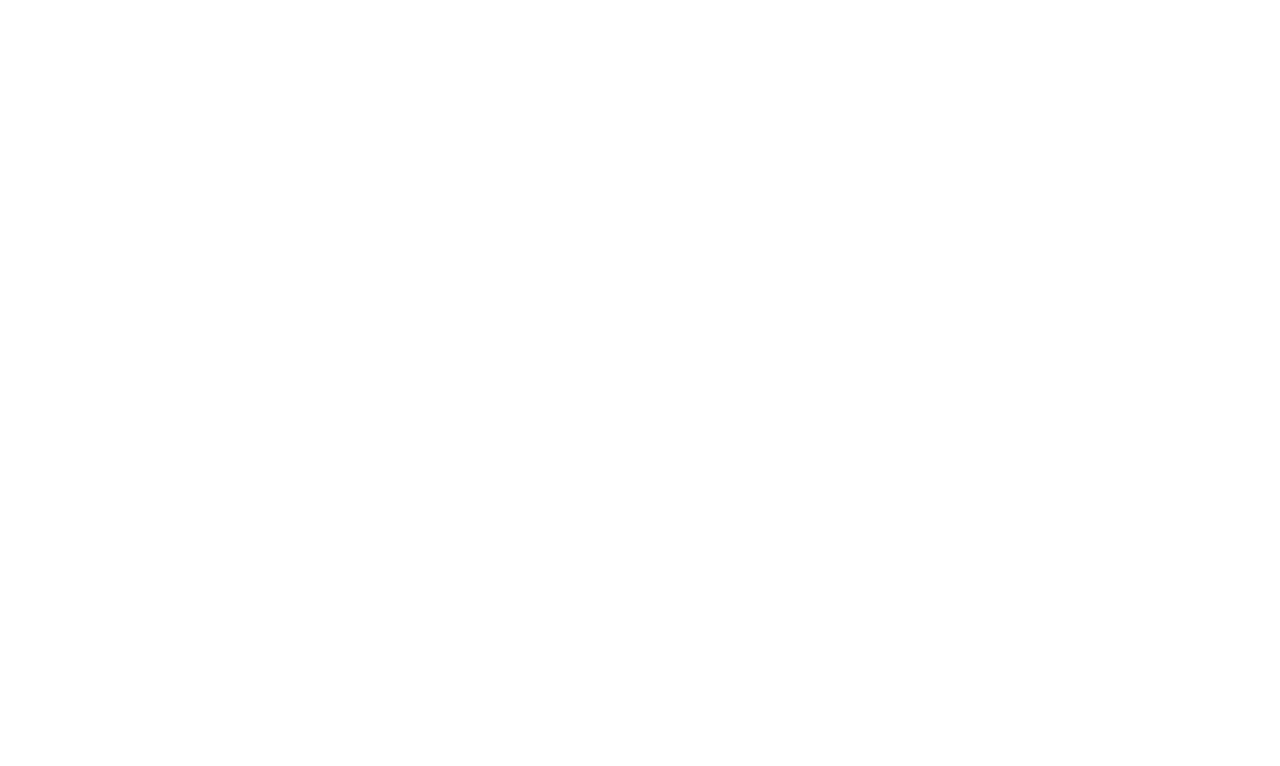
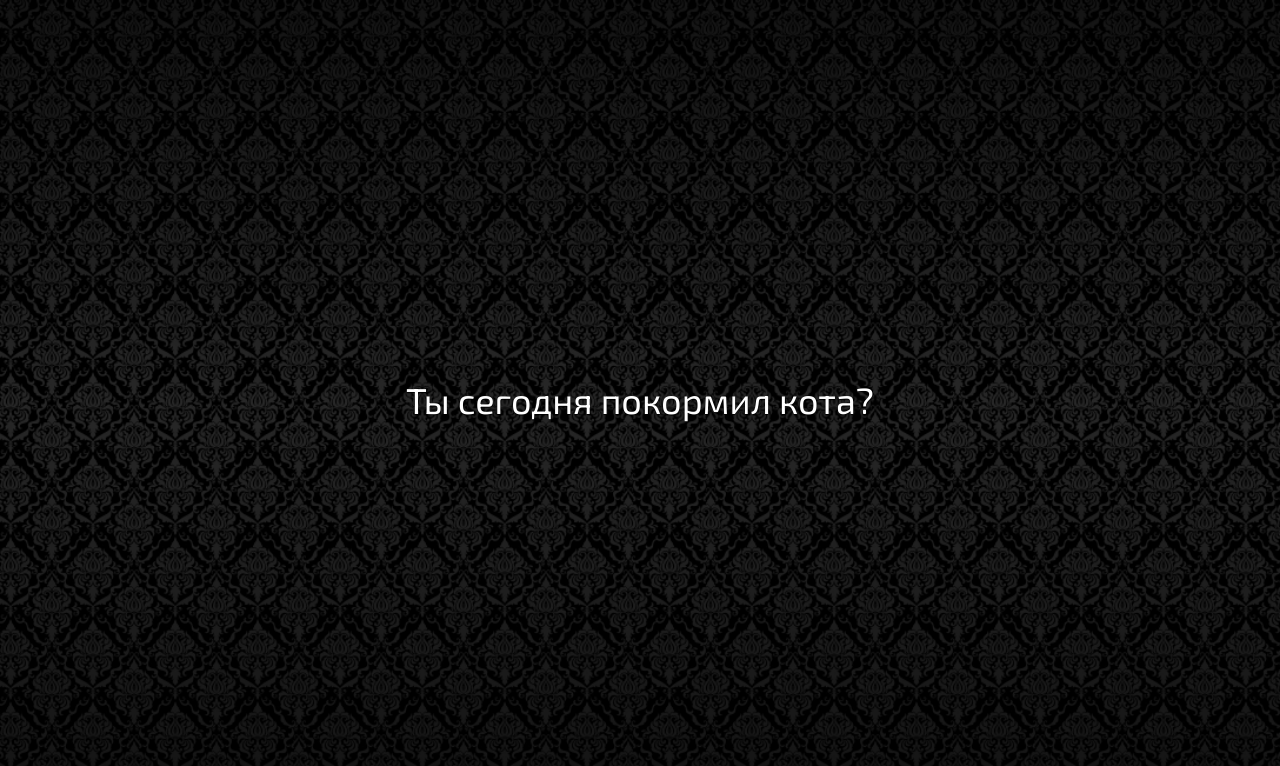
Before and after one commit to Xomek/cat-cards, a React (Create React App) app: page / in a window 1280 px wide. Shown: the top 766 px of the page. Built offline with nearby package versions, Linux system fonts and the light colour scheme.

Commit message:
fix/ fixed interface ICatsFood and created mock data

```diff
--- a/public/index.html
+++ b/public/index.html
@@ -4,6 +4,12 @@
     <meta charset="utf-8" />
     <meta name="viewport" content="width=device-width, initial-scale=1" />
     <title>cat-cards</title>
+    <link rel="preconnect" href="https://fonts.googleapis.com" />
+    <link rel="preconnect" href="https://fonts.gstatic.com" crossorigin />
+    <link
+      href="https://fonts.googleapis.com/css2?family=Exo+2&family=Roboto:wght@300;400;700&display=swap"
+      rel="stylesheet"
+    />
   </head>
   <body>
     <div id="root"></div>
--- a/src/components/CatsFoodList/CatsFoodList.module.scss
+++ b/src/components/CatsFoodList/CatsFoodList.module.scss
@@ -0,0 +1,8 @@
+.title {
+  font-weight: 300;
+  font-size: 36px;
+  line-height: 44px;
+  text-align: center;
+  color: #fff;
+  text-shadow: 0px 1px 1px #000000;
+}
--- a/src/components/CatsFoodList/index.tsx
+++ b/src/components/CatsFoodList/index.tsx
@@ -17,6 +17,7 @@
 
   return (
     <div className={catsFoodListStyles} {...props}>
+      <h2 className={styles.title}>Ты сегодня покормил кота?</h2>
       {catsFoodArr.map((catsFood) => (
         <CatsFood key={catsFood.id} catsFood={catsFood} />
       ))}
--- a/src/interfaces/catsFood.interface.ts
+++ b/src/interfaces/catsFood.interface.ts
@@ -6,9 +6,7 @@
 
 export interface ICatsFood {
   id: string;
-  tagline: string;
   title: string;
   description: string;
   weight: EWeightFood;
-  subText: string;
 }
--- a/src/page/Home/index.tsx
+++ b/src/page/Home/index.tsx
@@ -1,12 +1,34 @@
 import { FC } from "react";
 import { CatsFoodList } from "../../components";
-import { ICatsFood } from "../../interfaces/catsFood.interface";
+import { filterStyles } from "../../helpers/filterStyles";
+import { EWeightFood, ICatsFood } from "../../interfaces/catsFood.interface";
 
 const Home: FC = () => {
-  const catsFoodArr: ICatsFood[] = [];
+  const homeStyles = filterStyles(["page"]);
+
+  const catsFoodArr: ICatsFood[] = [
+    {
+      id: "1",
+      title: "Нямушка с фуа-гра",
+      description: "10 порций мышь в подарок",
+      weight: EWeightFood.zeroFive,
+    },
+    {
+      id: "2",
+      title: "Нямушка с рыбой",
+      description: "40 порций 2 мыши в подарок",
+      weight: EWeightFood.two,
+    },
+    {
+      id: "3",
+      title: "Нямушка с курой",
+      description: "100 порций 5 мышей в подарок заказчик доволен",
+      weight: EWeightFood.five,
+    },
+  ];
 
   return (
-    <div>
+    <div className={homeStyles}>
       <CatsFoodList catsFoodArr={catsFoodArr} />
     </div>
   );
--- a/src/scss/global.scss
+++ b/src/scss/global.scss
@@ -1,6 +1,17 @@
 body {
-  font-family: sans-serif;
+  font-family: "Exo 2", sans-serif;
+  background-image: url("../../public/assets/image/bg.jpg");
+  background-repeat: no-repeat;
+  background-size: cover;
+  background-position: top center;
 }
 
 .container {
 }
+
+.page {
+  height: 100vh;
+  display: flex;
+  justify-content: center;
+  align-items: center;
+}
```
